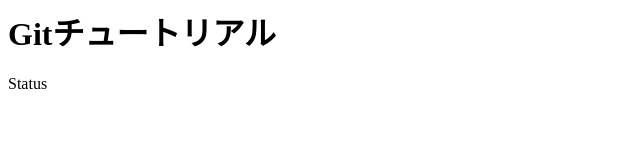
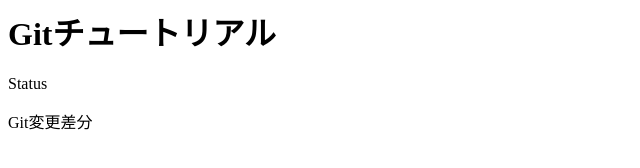
Before and after one commit to quangkhai9669/git_tutorial, a plain HTML site: page index.html in a window 1280 px wide. Shown: the whole page, without its empty margins (0-640 px from the left). Drawn offline with Linux system fonts and the light colour scheme.

Commit message:
git diffを追記

```diff
--- a/index.html
+++ b/index.html
@@ -1,2 +1,3 @@
 <h1>Gitチュートリアル</h1>
 <p>Status</p>
+<p>Git変更差分</p>
```
